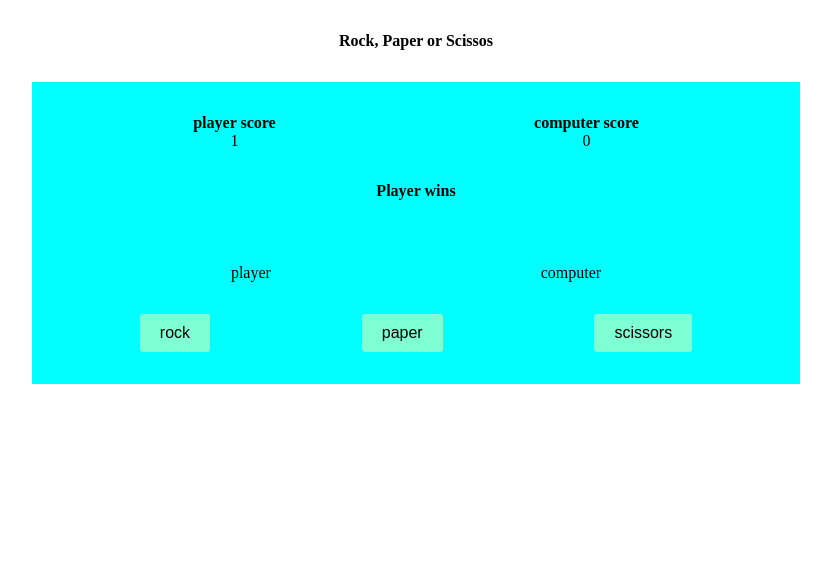
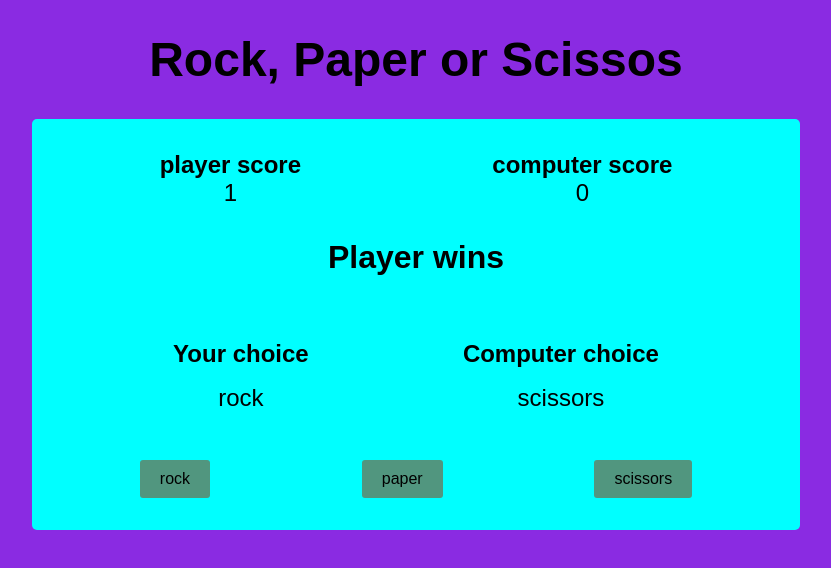
Before and after one commit to fuaberu/Rock-Paper-Scissors, a plain HTML site: page index.html in a window 1280 px wide. Both pictures are taken after a click on the button "rock". Shown: the whole page, without its empty margins (224-1055 px from the left). Drawn offline with Linux system fonts and the light colour scheme.

Commit message:
functional features and basic ui finshed

```diff
--- a/index.html
+++ b/index.html
@@ -6,24 +6,31 @@
     <meta name="viewport" content="width=device-width, initial-scale=1.0">
     <link rel="stylesheet" href="style.css">
     <title>Rock-Paper-Scisors</title>
+
 </head>
 <body>
     <h1>Rock, Paper or Scissos</h1>
     <section class="match">
         <div class="score">
             <div class="player-score">
-                <h2>player score</h2>
+                <h3>player score</h3>
                 <p>0</p>
             </div>
             <div class="computer-score">
-                <h2>computer score</h2>
+                <h3>computer score</h3>
                 <p>0</p>
             </div>
         </div>
-        <h1 class="winner">Choose an option</h1>
+        <h2 class="winner">Choose an option</h2>
         <div class="image">
-            <p>player</p>
-            <p>computer</p>
+            <div class="player-choice">
+                <h3>Your choice</h3>
+                <p>player</p>
+            </div>
+            <div class="computer-choice">
+                <h3>Computer choice</h3>
+                <p>computer</p>
+            </div>
         </div>
         <div class="options">
             <button class="rock">rock</button>
--- a/script.js
+++ b/script.js
@@ -1,7 +1,3 @@
-
-// return a string declaring the winner
-// repeat 5 times
-
 const match = () => {
   //player score
   let playerScore = 0;
@@ -16,9 +12,9 @@ const match = () => {
       // make the computer choose randomly rock,paper or scissors
       const computerPlay = ['rock','paper','scissors'];
       let random = Math.floor(Math.random() * computerPlay.length);
-      let computerselection = computerPlay[random];
+      let computerSelection = computerPlay[random];
       //call the compare function
-      compare(this.textContent,computerselection);
+      compare(this.textContent,computerSelection);
       });
     });
     //updating the score
@@ -28,41 +24,78 @@ const match = () => {
       pScore.textContent = playerScore;
       cScore.textContent = computerScore;
     }
+
     // compare the answers of the computer and the player to dicide who  wins the round
-    const compare = (playerSelection,computerselection) => {
+    const compare = (playerSelection,computerSelection) => {
       const winner = document.querySelector('.winner');
-      if (playerScore > 4) {
+      let playerImage = document.querySelector('.player-choice p');
+      let computerImage = document.querySelector('.computer-choice p');
+
+      if (playerScore === 5) {
         winner.textContent = 'Player won the game';
         return;
-      } else if (computerScore > 4) {
+    } else  if (computerScore === 5) {
         winner.textContent = 'Computer won the game';
         return;
-      } else if (playerSelection === computerselection) {
+    }
+      if (playerScore < 5 && computerScore < 5) {
+        if (playerSelection === computerSelection) {
           winner.textContent = 'It is a tie';
+          computerImage.textContent = computerSelection;
+          playerImage.textContent = playerSelection;
           return;
         }
-        else if (playerSelection == 'rock' & computerselection == 'paper' ||
-        playerSelection == 'scissors' & computerselection == 'rock' ||
-        playerSelection == 'paper' & computerselection == 'scissors')
-      {
+        //check if its rock
+        if (playerSelection === 'rock') {
+          computerImage.textContent = computerSelection;
+          playerImage.textContent = playerSelection;
+          if (computerSelection === 'scissors') {
+            playerScore++;
+            winner.textContent = 'Player wins';
+            updateScore();
+            return;
+          } else {
             computerScore++;
             winner.textContent = 'Computer wins';
             updateScore();
             return;
           }
-        else if (playerSelection == 'paper' & computerselection == 'rock' ||
-        playerSelection == 'rock' & computerselection == 'scissors' ||
-        playerSelection == 'scissors' & computerselection == 'paper')
-      {
+        }
+        //check if it paper
+        if (playerSelection === 'paper') {
+          computerImage.textContent = computerSelection;
+          playerImage.textContent = playerSelection;
+          if (computerSelection === 'rock') {
             playerScore++;
             winner.textContent = 'Player wins';
+            updateScore();
+            return;
+          } else {
+            computerScore++;
+            winner.textContent = 'Computer wins';
+            updateScore();
+            return;
+          }
+        }
+        //check if its scissors
+        if (playerSelection === 'scissors') {
+          computerImage.textContent = computerSelection;
+          playerImage.textContent = playerSelection;
+          if (computerSelection === 'paper') {
+            playerScore++;
+            winner.textContent = 'Player wins';
+            updateScore();
+            return;
+          } else {
+            computerScore++;
+            winner.textContent = 'Computer wins';
             updateScore();
             return;
           }
         }
       }
+    }
+  }
   game ();
-
 }
-
 match();
--- a/style.css
+++ b/style.css
@@ -3,24 +3,44 @@
     padding: 0;
     box-sizing: border-box;
     font-size: 16px;
+    font-family: sans-serif;
+
+}
+body {
+    background-color: blueviolet;
 }
 section {
     background-color: aqua;
     margin: 0rem 20% 0rem 20%;
     padding: 2rem;
+    border-radius: 5px;
 }
 .score {
     display: flex;
     justify-content: space-around;
     align-items: center;
-
 }
 h1 {
     text-align: center;
     padding: 2rem;
+    font-size: 3rem;
 }
-.score p {
+h2 {
     text-align: center;
+    padding: 2rem;
+    font-size: 2rem;
+}
+h3 {
+    font-size: 1.5rem;
+}
+.image p {
+    margin: 0px;
+    padding: 1rem;
+    text-align: center;
+}
+p {
+    text-align: center;
+    font-size: 1.5rem;
 }
 
 .image {
@@ -37,7 +57,7 @@ h1 {
 }
 .options button {
     padding: 0.625rem 1.25rem;
-    background-color: aquamarine;
+    background-color: rgb(81, 150, 127);
     border-radius: 3px;
     border: 0px;
 }
```
Lines whose indentation alone changed are shown as unchanged.
